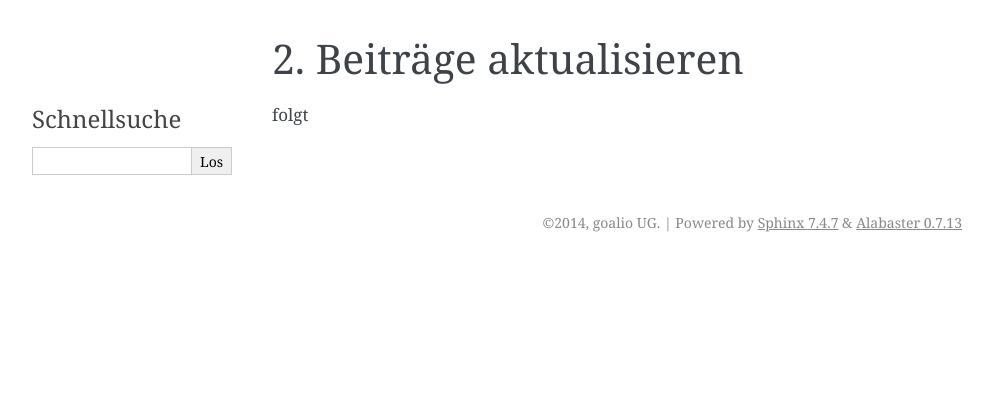
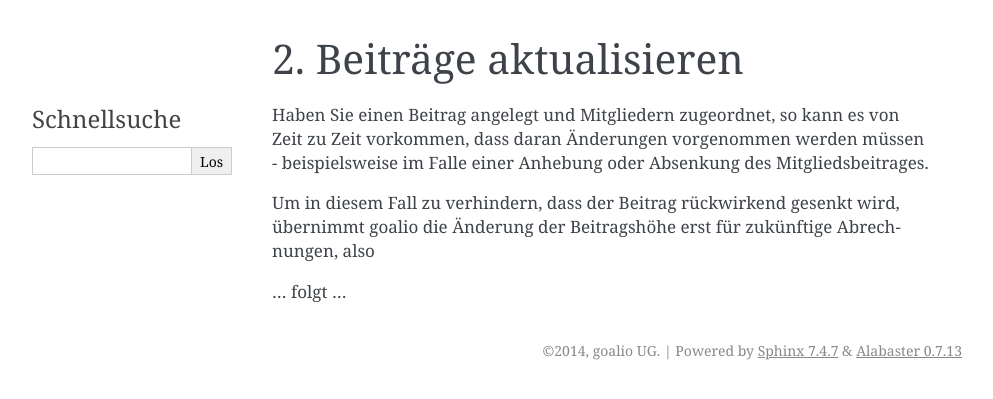
Before and after one commit to goalio/docs, a Sphinx documentation site: the page built from docs/anwendungsfaelle/beitrag-aktualisieren.rst, in a window 1280 px wide. Shown: the top 399 px of the page, without its empty margins (148-1141 px from the left). Built offline with Sphinx 7.4.7, drawn with Linux system fonts in a browser that asks for light colours; formulas are drawn with MathJax 3.

Commit message:
Update beitrag-aktualisieren.rst

```diff
--- a/docs/anwendungsfaelle/beitrag-aktualisieren.rst
+++ b/docs/anwendungsfaelle/beitrag-aktualisieren.rst
@@ -1,4 +1,9 @@
 Beiträge aktualisieren
 ======================
 
-folgt
+Haben Sie einen Beitrag angelegt und Mitgliedern zugeordnet, so kann es von Zeit zu Zeit vorkommen, dass daran Änderungen vorgenommen werden müssen - beispielsweise im Falle einer Anhebung oder Absenkung des Mitgliedsbeitrages.
+
+Um in diesem Fall zu verhindern, dass der Beitrag rückwirkend gesenkt wird, übernimmt goalio die Änderung der Beitragshöhe erst für zukünftige Abrechnungen, also
+
+
+... folgt ...
```
